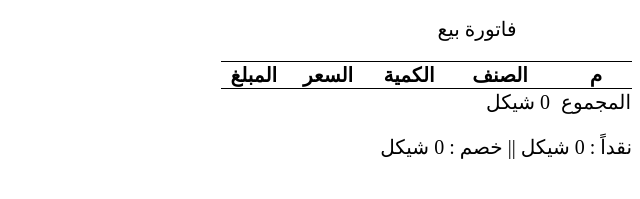
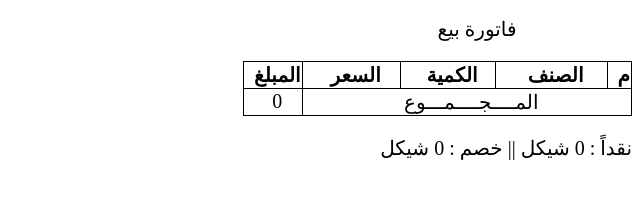
Before and after one commit to mohammedabushaban/Sale-Invoice, a plain HTML site: page index.html in a window 1280 px wide. Both pictures are taken after a click on the button "طباعة". Shown: the part 337-536 px from the top of the page, without its empty margins (640-1280 px from the left). Drawn offline with Linux system fonts and the light colour scheme.

Commit message:
Update Style

```diff
--- a/script.js
+++ b/script.js
@@ -82,9 +82,10 @@ const print = function () {
 
   const trSum = document.createElement("tr");
   const tdTotal = document.createElement("td");
-  const tdTotalText = document.createTextNode("المجموع");
+  const tdTotalText = document.createTextNode("المــــجــــمـــوع");
+  tdTotal.setAttribute("colspan",'4')
   const tdSumPrice = document.createElement("td");
-  const tdTotalPrice = document.createTextNode(totalPrice + " شيكل ");
+  const tdTotalPrice = document.createTextNode(totalPrice);
 
   tdTotal.appendChild(tdTotalText);
   tdSumPrice.appendChild(tdTotalPrice);
--- a/style.css
+++ b/style.css
@@ -10,6 +10,9 @@ table {
     border-top: 1px solid black;
     border-collapse: collapse;
     padding-left: 10px;
+    border: 1px solid black;
+    border-collapse: collapse;
+    text-align:center;
 }
 
 td.description,
@@ -21,16 +24,16 @@ th.description {
 
 td.quantity,
 th.quantity {
-    width: 60px;
-    max-width: 60px;
+    width: 83px;
+    max-width: 83px;
     word-break: break-all;
     padding-left: 10px;
 }
 
 td.price,
 th.price {
-    width: 80px;
-    max-width: 80px;
+    width: 86px;
+    max-width: 86px;
     word-break: break-all;
     padding-left: 10px;
 }
```
